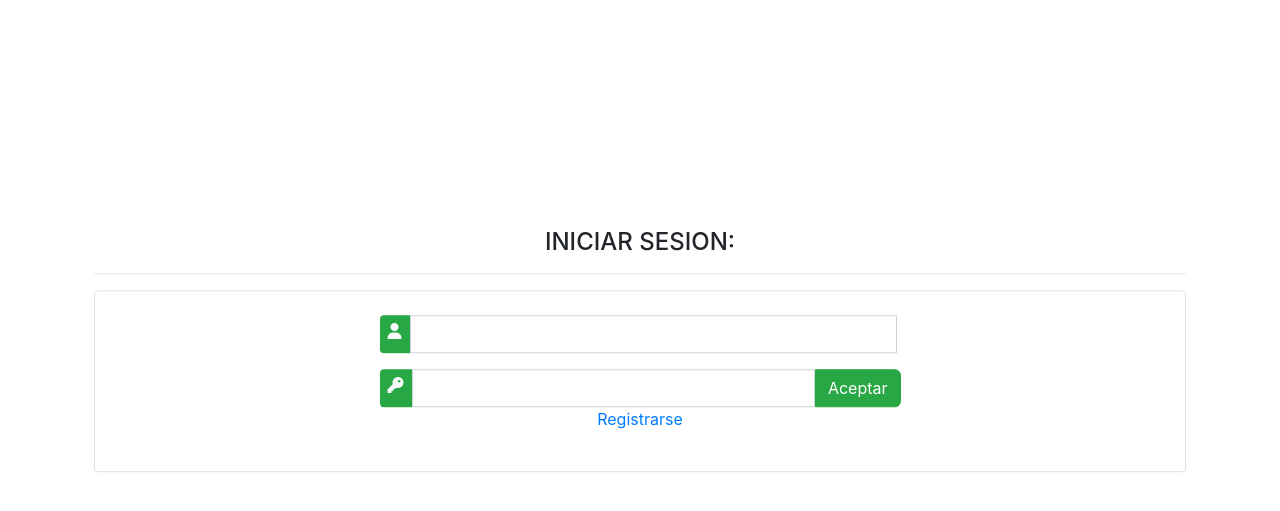
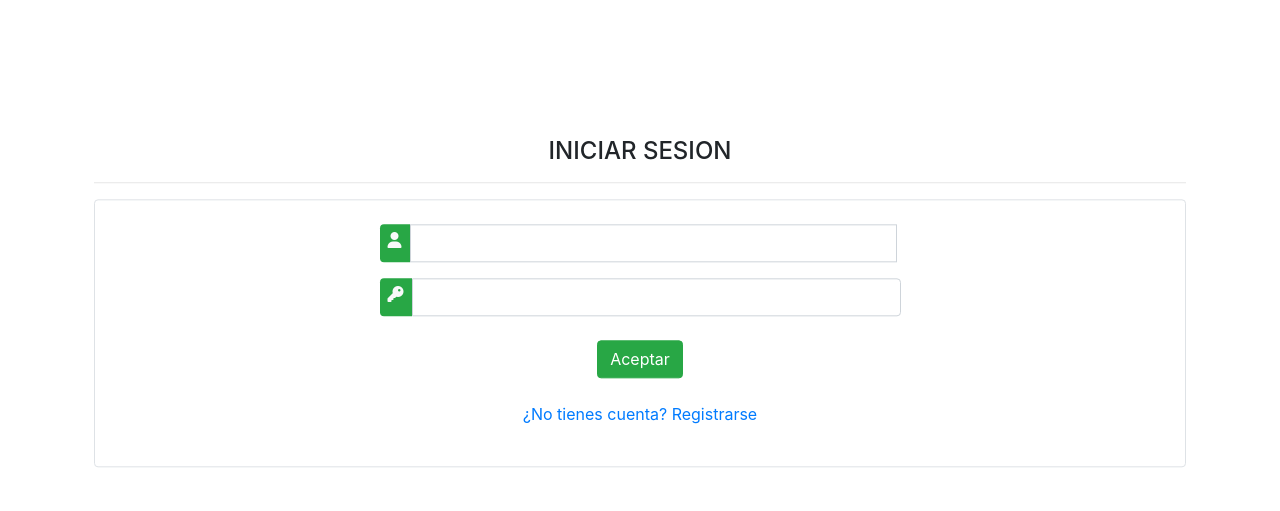
Before and after one commit to Pavas01/SENASOFT, a PHP site: page / in a window 1280 px wide. Shown: the top 511 px of the page. Run offline with PHP 8.4, Linux system fonts and the light colour scheme; some libraries are stand-ins or nearby versions.

Commit message:
11:02 14-10-2020

```diff
--- a/Archivos/registrar.php
+++ b/Archivos/registrar.php
@@ -7,15 +7,13 @@
             <link rel="stylesheet" href="https://stackpath.bootstrapcdn.com/bootstrap/4.5.2/css/bootstrap.min.css" integrity="sha384-JcKb8q3iqJ61gNV9KGb8thSsNjpSL0n8PARn9HuZOnIxN0hoP+VmmDGMN5t9UJ0Z" crossorigin="anonymous">
             <script src="https://kit.fontawesome.com/9ee254a0d0.js" crossorigin="anonymous"></script>
             <script type="text/javascript" src="http://code.jquery.com/jquery.js"></script>
-
             <link rel="stylesheet" href="../Css/estilos.css">
-
 </head>
 <body>
 <center class="p-5">
 <div class="container">
    <strong><h4>REGISTRO PERSONA</h4></strong>
-    <form action="../Controlador/registroUsuarios.php" method="POST" autocomplete="off">
+    <form action="../Includes/registroUsuarios.php" method="POST" autocomplete="off">
         <div class="row">
            <div class="col-25">
             </div>
--- a/index.php
+++ b/index.php
@@ -9,30 +9,22 @@
         <script type="text/javascript" src="http://code.jquery.com/jquery.js"></script>
 
         <style>
-        .enviar{
-        border-top-right-radius: 6px;
-        border-bottom-right-radius: 6px;
-        border-top-left-radius:0px;
-        border-bottom-left-radius:0px;
-        /*background:#C8C0BE;*/
-        }
 
         .centrar{
-            transform: translate(0%, 70%);
+            transform: translate(0%, 30%);
         }
         </style>
 
 </head>
 <body>
-
 <div class="container p-4 centrar">
     <strong >
-        <h4 class="text-center">INICIAR SESION:</h4>
+        <h4 class="text-center">INICIAR SESION</h4>
     </strong><hr>
     <center class="border rounded">
         <div class="container p-4" align="center">
 
-            <form action="Controlador/login.php" class="inicio_sesion w-50" autocomplete="off" method="POST">
+            <form action="Includes/login.php" class="inicio_sesion w-50" autocomplete="off" method="POST">
                 <div class="form-group" style="padding-right: 4px; ">
                     <div class="input-group user">
                         <label for="Correo" class="sr-only">Usuario</label>
@@ -45,16 +37,17 @@
                 <div class="form-group">
                     <div class="input-group">
                         <label for="Correo" class="sr-only">Password</label>
-                        <span class="input-group-addon bg-success text-light rounded-left p-1 addon">
+                        <span class=" bg-success text-light rounded-left p-1 addon">
                             <i class="fas fa-key p-1"></i>
                         </span>
                         <input type="password" class="form-control" name="pass" id="" required>
-                        <span class="input-group-btn">
-                            <button type="submit" class="btn btn-success enviar">Aceptar</button>
-                        </span>
                     </div>
-                    <a href="Archivos/registrar.php">Registrarse</a>
+                    <div class="p-4">
+                            <button type="submit" class="btn btn-success enviar m-auto">Aceptar</button>
+                    </div>
+                     <a href="Archivos/registrar.php">¿No tienes cuenta? Registrarse</a>
                 </div>
+
             </form>
 
         </div>
```
Also changed, not shown: Controlador/registroUsuarios.php (deleted, +0 -7 lines), Includes/conexion.php (added, +15 -0 lines), Includes/helpers.php (added, +31 -0 lines). Lines whose indentation alone changed are shown as unchanged.
